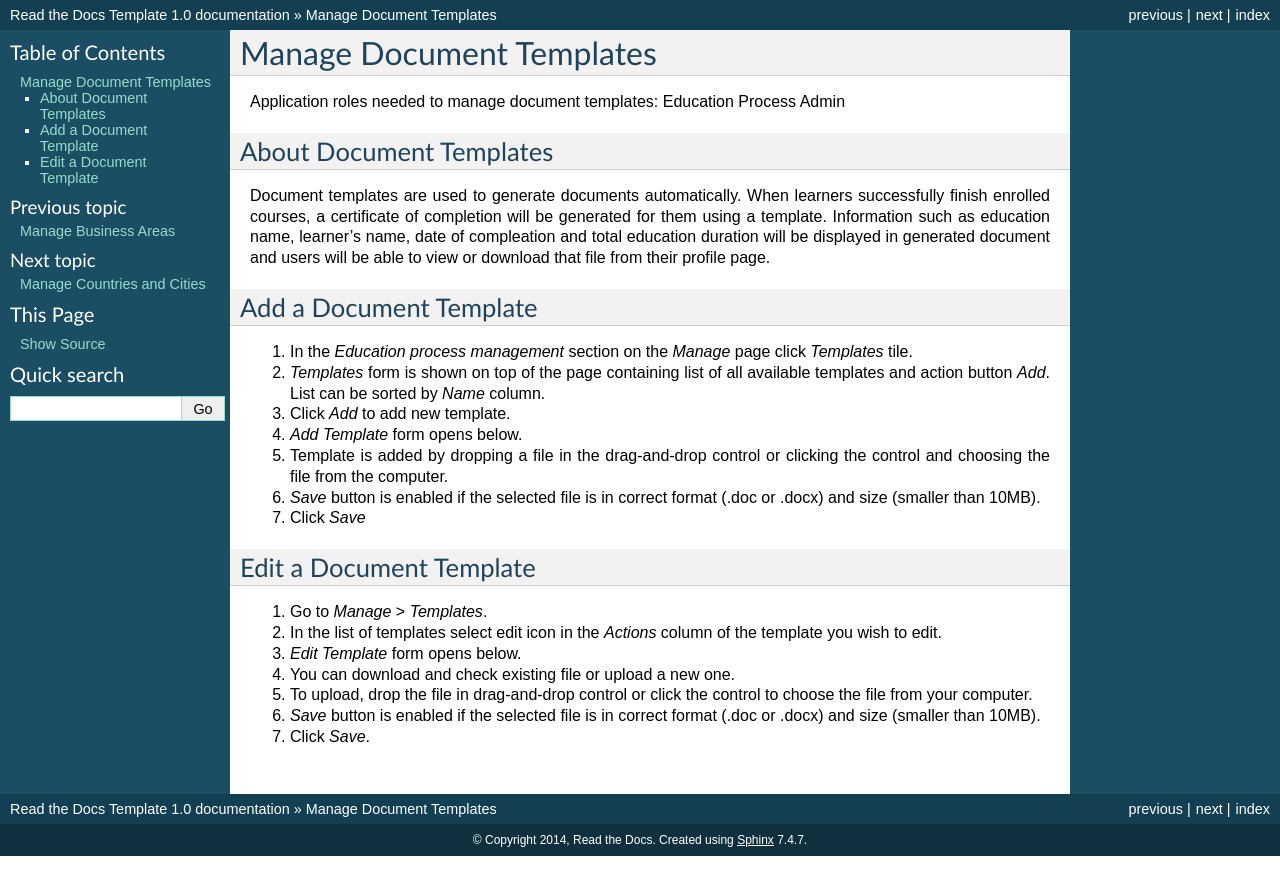
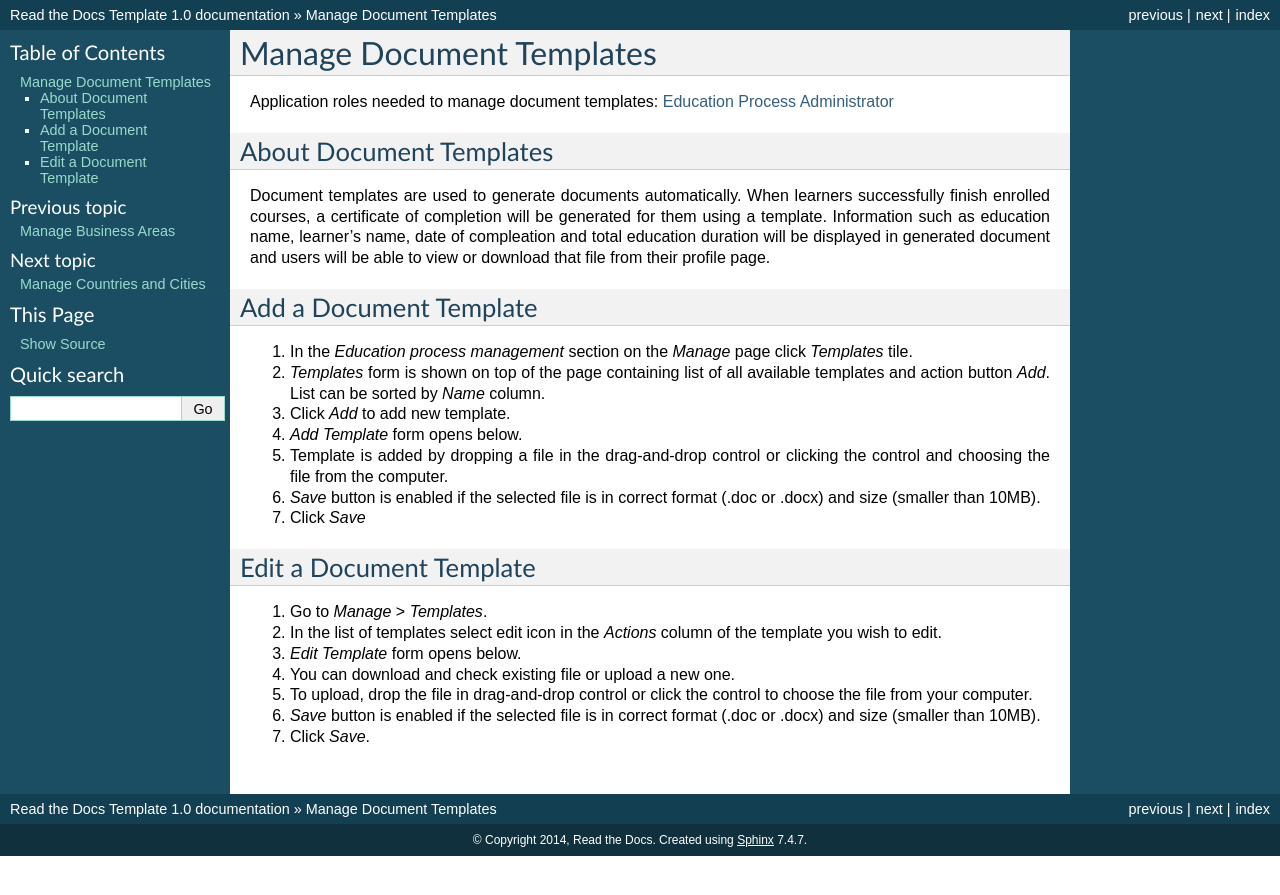
Before and after one commit to pslisko/performa365docs, a Sphinx documentation site: the page built from docs/howto/manage_document_templates.rst, in a window 1280 px wide. Shown: the top 895 px of the page. Built offline with Sphinx 7.4.7, drawn with Linux system fonts in a browser that asks for light colours; pages that are not in the unit, such as notebooks, are missing from menus.

Commit message:
Update manage_document_templates.rst

```diff
--- a/docs/howto/manage_document_templates.rst
+++ b/docs/howto/manage_document_templates.rst
@@ -1,7 +1,7 @@
 Manage Document Templates
 =========================
 
-Application roles needed to manage document templates: Education Process Admin
+Application roles needed to manage document templates: :ref:`Education Process Administrator <education_process_administrator>`
 
 About Document Templates
 ^^^^^^^^^^^^^^^^^^^^^^^^^^^
```
